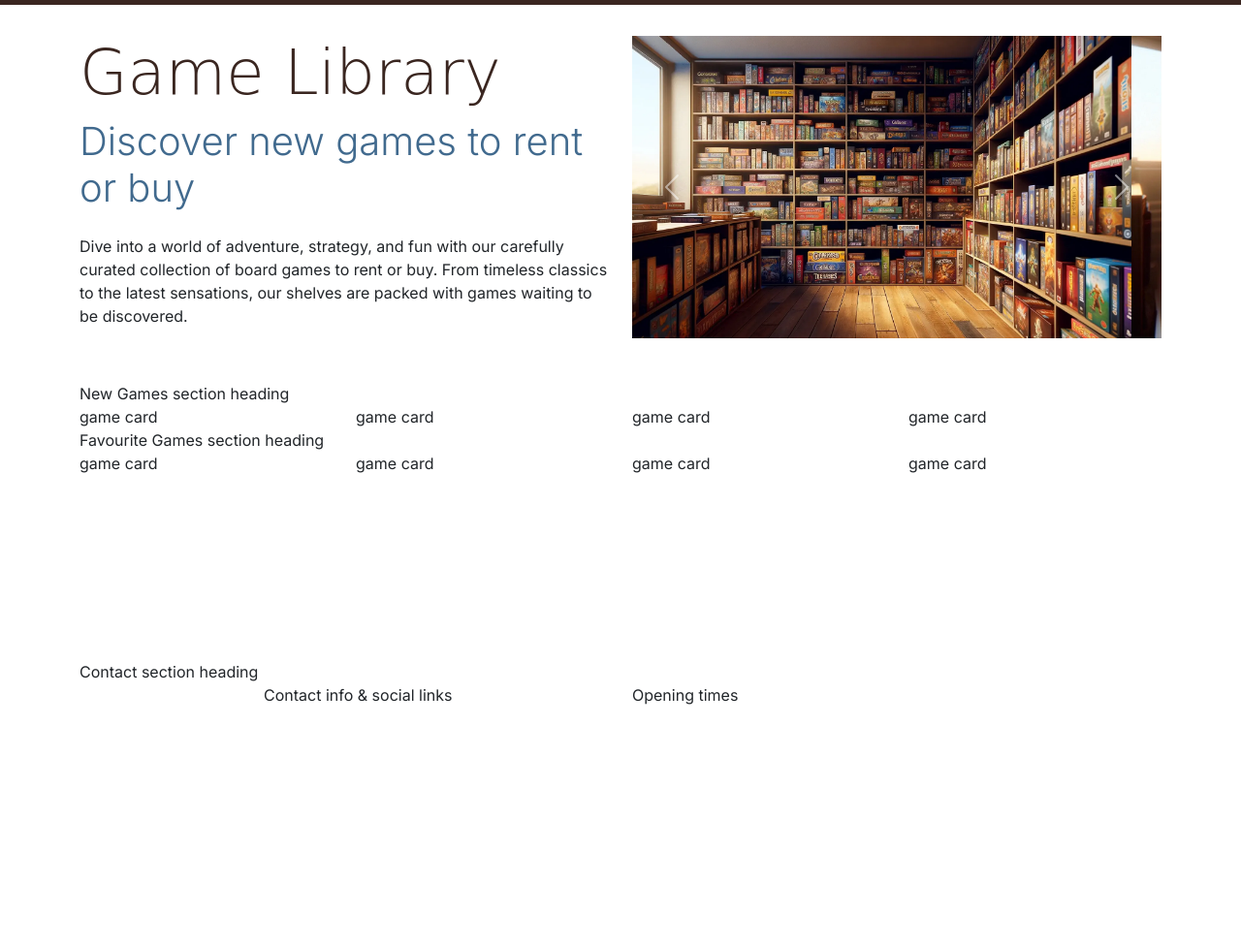
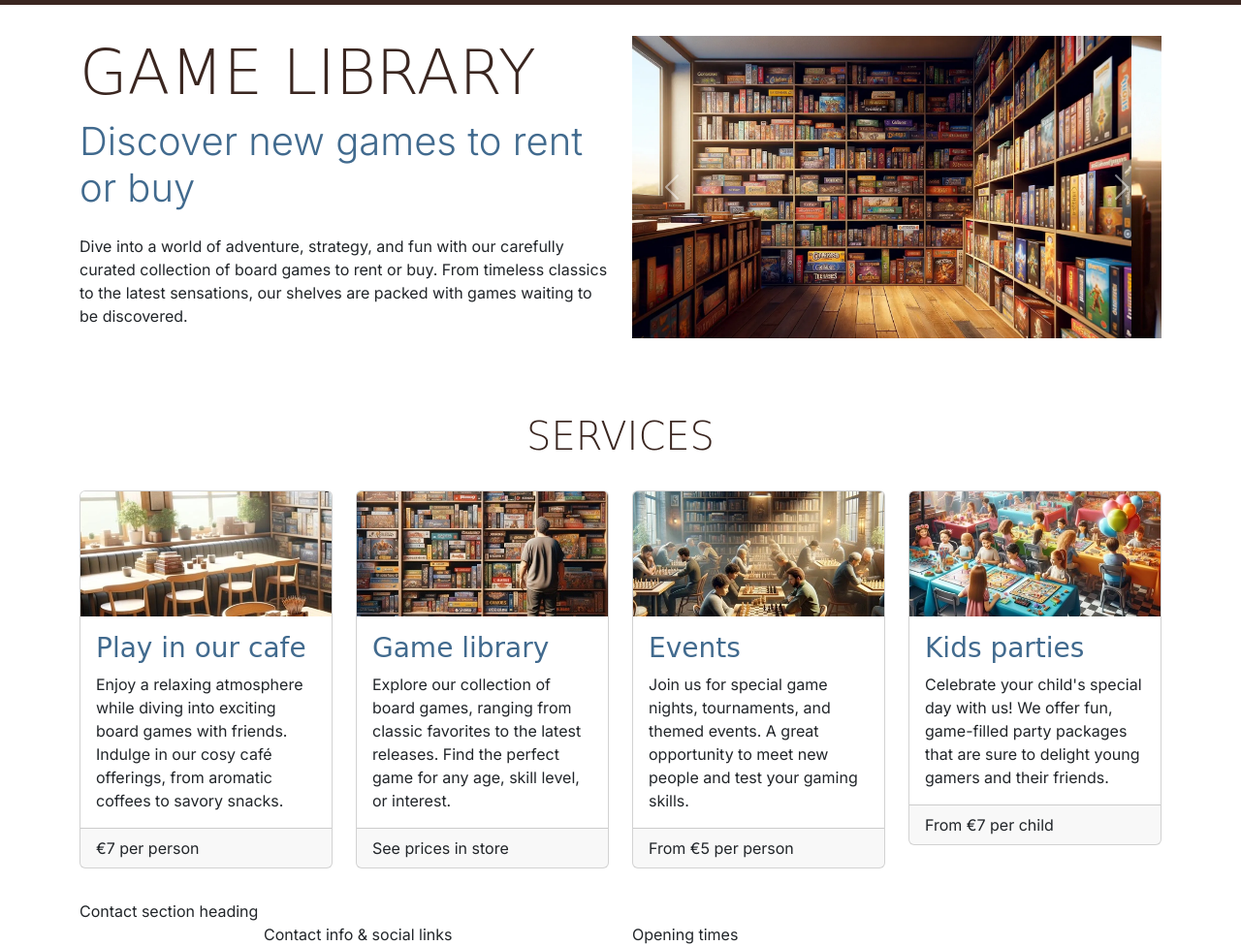
Before and after one commit to HafsaA85/boardwalk-games, a plain HTML site: page game-library.html in a window 1280 px wide. Shown: the part 71-1047 px from the top of the page at 97% size. Before the commit the page ends 800 px from the top, so only its background shows below. Drawn offline with nearby package versions, Linux system fonts and the light colour scheme; a web font is replaced by a local one.

Commit message:
carried on with services cards height

```diff
--- a/assets/css/style.css
+++ b/assets/css/style.css
@@ -21,6 +21,16 @@ h1, h2, h3{
     color: var(--primary-color);
 }
 
+h1,
+h2 {
+    text-transform: uppercase;
+}
+
+h2 {
+    margin-bottom: 2rem;
+}
+
+
 .sub-heading-color {
     color: var(--highlight-color);
 }
@@ -39,10 +49,43 @@ h1, h2, h3{
     font-family: var(--secondary-font);
 }
 
+/* Services */
+
+#services.card-footer {
+    font-weight: bold;
+    color: var(--highlight-color);
+    background-color: transparent;
+}
+
+#services.card {
+    margin-bottom: 1.5rem;
+}
+
 .section{
      margin-top: 2rem;
     margin-bottom: 2rem;
 }
+
+/*media queries*/
+
+/*Xlmedia devices (tablets, 1200px and up*/
+@media screen and (min-width:1200px) {
+    /*make all services card same height*/
+    .services.card-body{
+        min-height: 220px;
+    }
+}
+/*XXlmedia devices Large devices and laptops (tablets, 1400px and up*/
+@media screen and (min-width:1400px) {
+    /*make all services card same height*/
+    .services.card-body{
+        min-height: 195;
+    }
+}
+
+
+
+
 
 /* grid visualisation CSS for testing
 
--- a/game-library.html
+++ b/game-library.html
@@ -114,29 +114,82 @@
          it is not part of the grid structure -->
     <main>
         <!-- New Games section -->
-        <section class="container">
+        <section id="services" class="container section">
             <div class="row">
-                <div class="col-12">
-                    New Games section heading
-                </div>
-                <div class="col-12 col-md-6 col-xl-3">game card</div>
-                <div class="col-12 col-md-6 col-xl-3">game card</div>
-                <div class="col-12 col-md-6 col-xl-3">game card</div>
-                <div class="col-12 col-md-6 col-xl-3">game card</div>
-            </div>
-        </section>
-        <!-- Favourite Games section -->
-        <section class="container">
-            <div class="row">
-                <div class="col-12">
-                    Favourite Games section heading
-                </div>
-                <div class="col-12 col-md-6 col-xl-3">game card</div>
-                <div class="col-12 col-md-6 col-xl-3">game card</div>
-                <div class="col-12 col-md-6 col-xl-3">game card</div>
-                <div class="col-12 col-md-6 col-xl-3">game card</div>
-            </div>
-        </section>
+            <div class="col-12 text-center">
+    <h2 class="display-6">Services</h2>
+           </div>
+<div class="col-12 col-md-6 col-xl-3">
+    <div class="card">
+        <img src="assets/images/services-1.webp" class="card-img-top"
+            alt="Boardwalk games cafe table by a window, stacks of boardgames can be seen on the table" >
+        <div class="card-body">
+            <h3 class="card-title sub-heading-color">Play in our cafe</h3>
+            <p class="card-text">
+                Enjoy a relaxing atmosphere while diving into exciting board
+                games with friends. Indulge in our cosy café offerings, from
+                aromatic coffees to savory snacks.
+            </p>
+        </div>
+        <div class="card-footer">
+            <p class="mb-0">€7 per person</p>
+        </div>
+    </div>
+</div>
+<div class="col-12 col-md-6 col-xl-3">
+    <div class="card">
+        <img src="assets/images/services-2.webp" class="card-img-top"
+            alt="Board games stacked in bookshelves, a man can be seen browsing the shelves" />
+        <div class="card-body">
+            <!-- bootstrap cards come as h5 by default, changed to h3 to fit project heading hierarchy -->
+            <h3 class="card-title sub-heading-color">Game library</h3>
+            <p class="card-text">
+                Explore our collection of board games, ranging from classic
+                favorites to the latest releases. Find the perfect game for
+                any age, skill level, or interest.
+            </p>
+        </div>
+        <div class="card-footer">
+            <p class="mb-0">See prices in store</p>
+        </div>
+    </div>
+</div>
+<div class="col-12 col-md-6 col-xl-3">
+    <div class="card">
+        <img src="assets/images/services-3.webp" class="card-img-top">
+        <div class="card-body">
+            <h3 class="card-title sub-heading-color">Events</h3>
+            <p class="card-text">
+                Join us for special game nights, tournaments, and themed
+                events. A great opportunity to meet new people and test your
+                gaming skills.
+            </p>
+        </div>
+        <div class="card-footer">
+            <p class="mb-0">From €5 per person</p>
+        </div>
+    </div>
+</div>
+<div class="col-12 col-md-6 col-xl-3">
+    <div class="card">
+        <img src="assets/images/services-4.webp" class="card-img-top"
+            alt="A kids party being held at Boardwalk Games" >
+        <div class="card-body">
+            <h3 class="card-title sub-heading-color">Kids parties</h3>
+            <p class="card-text">
+                Celebrate your child's special day with us! We offer fun,
+                game-filled party packages that are sure to delight young
+                gamers and their friends.
+
+            </p>
+        </div>
+        <div class="card-footer">
+            <p class="mb-0">From €7 per child</p>
+        </div>
+    </div>
+</div>
+
+</div>
     </main>
 
     <!-- footer / contact section -->
```
